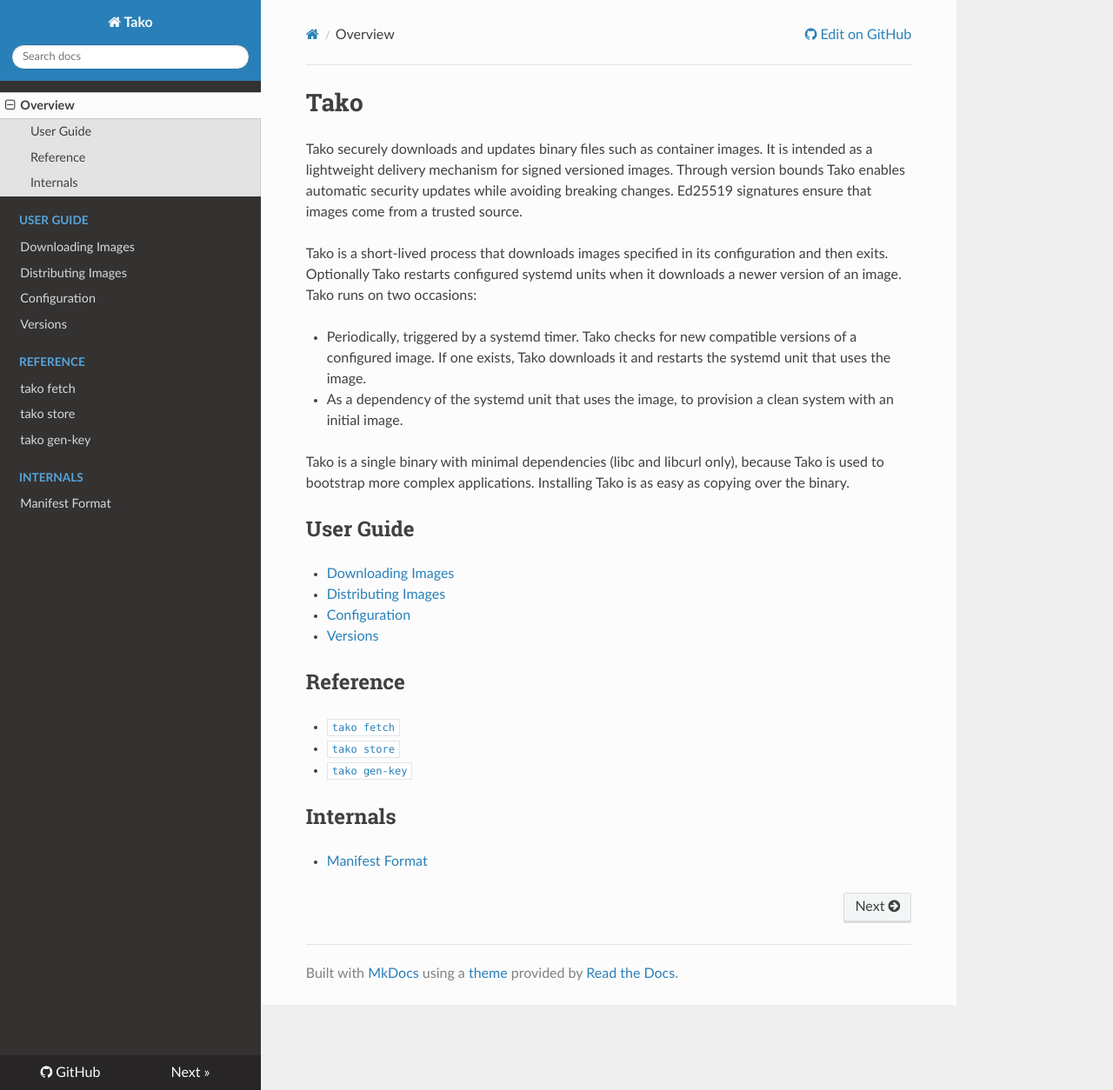
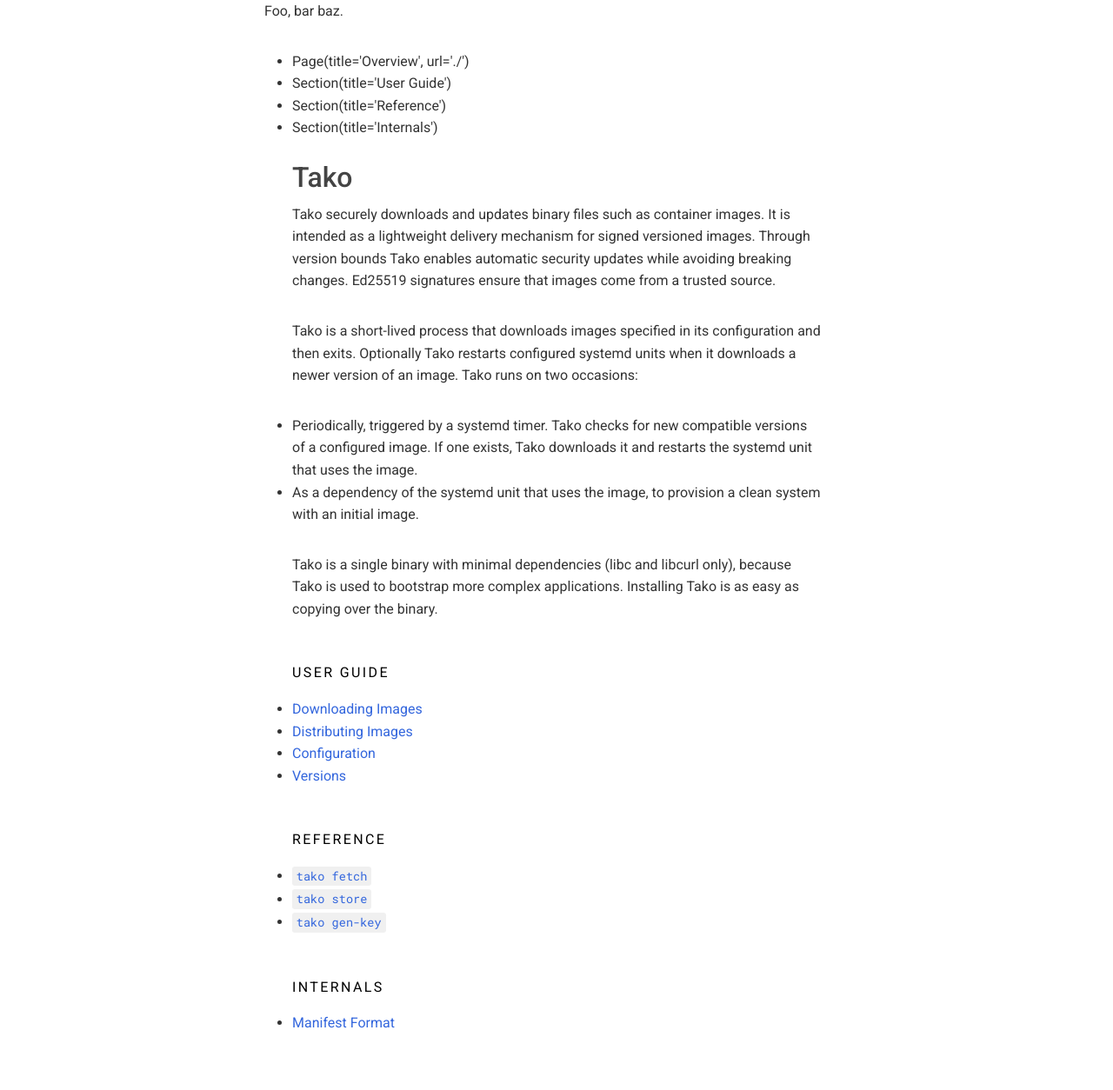
Before and after one commit to ruuda/tako, an MkDocs documentation site: the page built from docs/index.md, in a window 1280 px wide and 1254 px high. Shown: the whole window at 87% size. Built offline with MkDocs 1.6.1, drawn with Linux system fonts in a browser that asks for light colours; nearby versions of some CDN libraries; old or Windows-style settings are respelled for this version of MkDocs.

Commit message:
Begin working on custom docs theme
I want to make a nice theme for Noblit, but Tako has more docs, so I'll
start with making the theme here, and then copy it to Noblit's docs.

```diff
--- a/mkdocs.yml
+++ b/mkdocs.yml
@@ -2,7 +2,10 @@ site_name: Tako
 theme: readthedocs
 repo_url: https://github.com/ruuda/tako
 strict: true
-pages:
+theme:
+  name: null
+  custom_dir: theme
+nav:
   - Overview: index.md
   - User Guide:
     - Downloading Images: downloading-images.md
--- /dev/null
+++ b/theme/main.html
@@ -0,0 +1,86 @@
+<!DOCTYPE html>
+<html>
+<head>
+  <meta charset="utf-8">
+  <meta name="viewport" content="width=device-width, initial-scale=1">
+  <title>{% if page.title %}{{ page.title }} - {% endif %}{{ config.site_name }}</title>
+  <link href="https://fonts.googleapis.com/css?family=Roboto+Mono|Roboto:300,400,500,600,700,900" rel="stylesheet">
+  <style>
+  * { margin: 0; padding: 0; }
+  html {
+    font-family: 'Roboto', sans-serif;
+    font-size: 16px;
+    line-height: 1.6em;
+    background-color: #fff;
+  }
+  #content {
+    max-width: 42em;
+    margin-left: auto;
+    margin-right: auto;
+    position: relative;
+    background-color: #fff;
+    color: #333;
+  }
+  #main {
+    padding: 2em;
+  }
+  h1, h2, h3 {
+    font-weight: 500;
+    font-size: 1rem;
+    color: #000;
+    margin-bottom: 1rem;
+  }
+  h1 {
+    font-size: 2em;
+    font-weight: 500;
+    color: #444;
+  }
+  h2 {
+    text-transform: uppercase;
+    letter-spacing: 0.15em;
+    font-weight: 400;
+    margin-top: 3em;
+  }
+  code {
+    font-family: 'Roboto Mono', monospace;
+    font-size: 0.85rem;
+    background-color: #f0f0f0;
+    padding: 0.15rem;
+    padding-left: 0.3rem;
+    padding-right: 0.3rem;
+    border-radius: 0.2rem;
+  }
+  h3 > code {
+    margin-left: -0.1rem;
+  }
+  a {
+    color: #36d;
+    text-decoration: none;
+  }
+  p, ul, pre {
+    margin-bottom: 2em;
+  }
+  </style>
+</head>
+<body>
+  <div id="content">
+    <aside>
+      <nav>
+        Foo, bar baz.
+      </nav>
+    </aside>
+    <div id="main">
+      <nav>
+        <ul>
+          {% for nav_item in nav %}
+          <li>{{ nav_item }}</li>
+          {% endfor %}
+        </ul>
+      </nav>
+      <section>
+        {{ page.content }}
+      </section>
+    </div>
+  </div>
+</body>
+</html>
```
